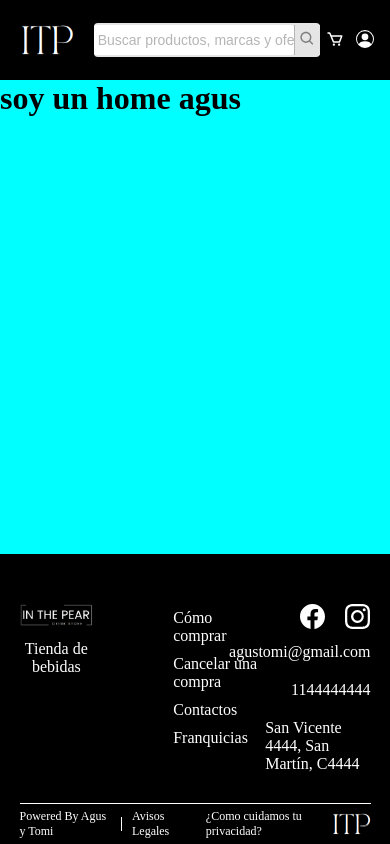
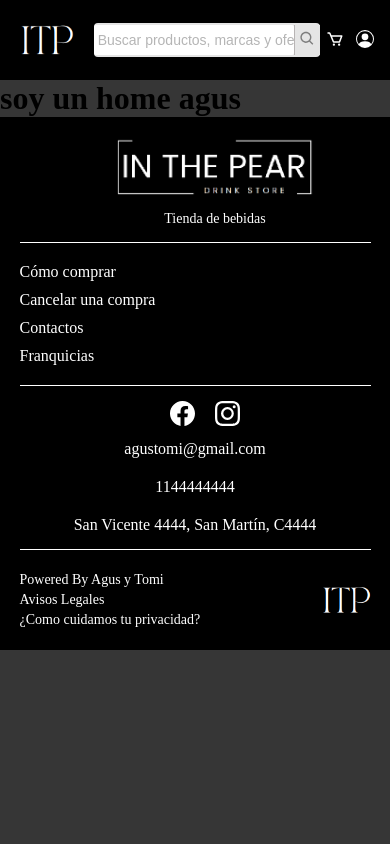
Before and after one commit to ttronge/inthepear, a React (Create React App) app in the folder front/: page / in a window 390 px wide. Built offline with nearby package versions, Linux system fonts and the light colour scheme.

Commit message:
add responsive at footer

```diff
--- a/front/src/Components/Footer/index.jsx
+++ b/front/src/Components/Footer/index.jsx
@@ -9,17 +9,23 @@ import './style.css';
 const Footer = () => (
 
   <footer className='container-footer'>
+
     <article className='content-footer'>
-
 
       <section className="content-footer-left">
 
         <div className="footer-left-first-column">
+
           <div className="content-img-footer">
+
             <img className='img-logo-footer' src={LogoInThePear} alt="" />
+
           </div>
+
           <p>Tienda de bebidas</p>
+
         </div>
+
 
         <div className="footer-left-second-column">
           <span className='content-txt-footer-left-second-column'> <a href="http://localhost:3000/">Cómo comprar</a> </span>
@@ -29,7 +35,6 @@ const Footer = () => (
         </div>
 
       </section>
-
 
       <section className="content-footer-rigth">
 
@@ -41,40 +46,33 @@ const Footer = () => (
             < BsInstagram size="25px" color='#FFFFFF' />
           </a>
         </span>
+        <span className='content-txt-footer-rigth-single-column'> <p>agustomi@gmail.com</p> </span>
+        <span className='content-txt-footer-rigth-single-column'> <p>1144444444</p> </span>
+        <span className='content-txt-footer-rigth-single-column'> <p>San Vicente 4444, San Martín, C4444</p> </span>
+      </section>
 
-        <span className='content-txt-footer-rigth-single-column'> <p>agustomi@gmail.com</p> </span>
+    </article>
 
-        <span className='content-txt-footer-rigth-single-column'> <p>1144444444</p> </span>
+    <article className='content-post-footer'>
 
-        <span className='content-txt-footer-rigth-single-column'> <p>San Vicente 4444, San Martín, C4444</p> </span>
+
+      <section className='post-footer-content-left'>
+
+        <span className="content-txt-post-footer-left"> <p>Powered By Agus y Tomi</p> </span>
+        <span className="content-txt-post-footer-left"> <p>Avisos Legales</p> </span>
+        <span className="content-txt-post-footer-left"> <p>¿Como cuidamos tu privacidad?</p> </span>
 
       </section>
 
+      <section className='post-footer-content-rigth'>
 
-    </article>
-
-
-
-
-
-
-
-
-
-    <article className='content-post-footer'>
-      <section className='post-footer-content-left'>
-        <span className="content-txt-post-footer-left"> <p>Powered By Agus y Tomi</p> </span>
-        <span className="content-txt-post-footer-left"> <p>Avisos Legales</p> </span>
-        <span className="content-txt-post-footer-left"> <p>¿Como cuidamos tu privacidad?</p> </span>
-      </section>
-
-      <section className='post-footer-content-rigth'>
         <div className="content-img-post-footer">
           <img className='img-logo-footer' src={LogoInThePearResponsive} alt="" />
         </div>
+
       </section>
+
     </article>
-
 
   </footer>
 )
--- a/front/src/Components/Footer/style.css
+++ b/front/src/Components/Footer/style.css
@@ -13,9 +13,6 @@
   display: flex;
   justify-content: center;
   flex-direction: column;
-  /* MOMENTANEO absolute */
-  position: absolute;
-  bottom: 0px;
 }
 
 .content-footer {
@@ -35,17 +32,24 @@
 .footer-left-first-column {
   width: 30%;
   height: auto;
+  padding-left: 40px;
   padding-bottom: 50px;
-  text-align: center;
+  font-size: 14px;
+  display: flex;
+  flex-direction: column;
+  align-items: center;
 }
 
 .content-img-footer {
   width: 100%;
+  height: auto;
   margin-bottom: 10px;
 }
 
 .img-logo-footer {
   width: 100%;
+  height: auto;
+  object-fit: contain;
 }
 
 
@@ -54,7 +58,7 @@
 
 
 .footer-left-second-column {
-  width: 70%;
+  width: 65%;
   height: auto;
   padding-left: 80px;
   display: flex;
@@ -140,8 +144,71 @@
   height: auto;
 }
 
-@media only screen and (max-width: 959px) {
+@media only screen and (max-width: 900px) {
   body {
-    background-color: aqua;
+    background-color: #363636;
+  }
+  .container-footer{
+    padding-top: 20px;
+  }
+  .content-footer{
+    margin-bottom: 5px;
+    flex-wrap: wrap;
+    justify-content: center;
+  }
+  .content-footer-left{
+    width: 100%;
+    flex-wrap: wrap;
+  }
+  .footer-left-first-column{
+    width: 100%;
+    padding-bottom: 15px;
+    border-bottom: 1px solid #FFFFFF;
+  }
+  .content-img-footer{
+    max-width: 200px;
+    align-items: center;
+  }
+  .footer-left-second-column{
+    width: 100%;
+    align-items: flex-start;
+    padding: 15px 0px;
+    border-bottom: 1px solid #FFFFFF;
+  }
+  .content-txt-footer-left-second-column{
+    width: auto;
+  }
+  .content-txt-post-footer-left:first-child{
+    border: none;
+  }
+  .content-footer-rigth{
+    width: 100%;
+    margin-top: 15px;
+    align-items: center;
+  }
+
+
+
+  .content-post-footer{
+    height: auto;
+    padding: 10px 0px;
+  }
+  .post-footer-content-left{
+    height: auto;
+    padding: 10px 0px;
+    flex-direction: column;
+    align-items: flex-start;
+  }
+  .content-txt-post-footer-left{
+    padding: 10px 0px;
+    font-size: 14px;
+  }
+  .post-footer-content-rigth{
+    justify-content: center;
+    align-items: center;
+  }
+  .content-img-post-footer{
+    width: 50px;
+    height: 50px;
   }
 }
```
